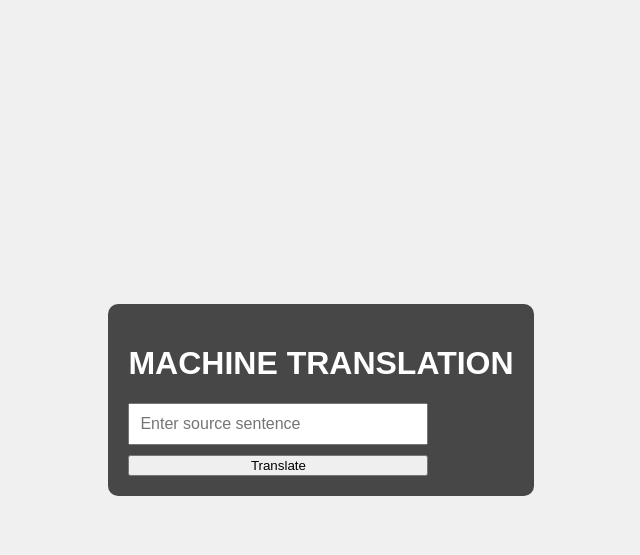
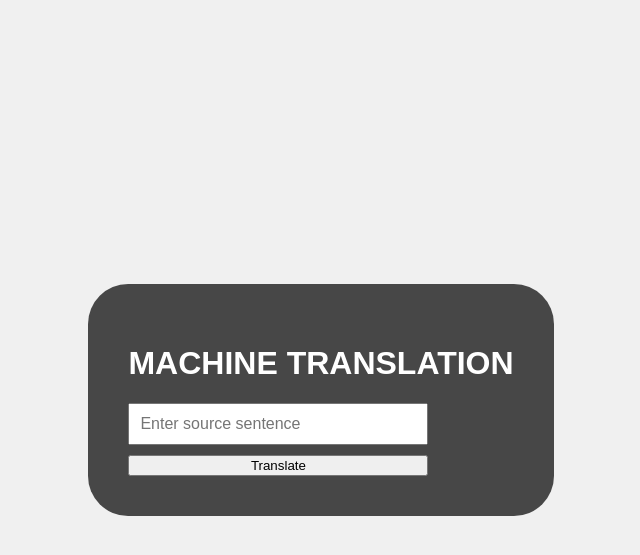
Before and after one commit to ngnquanq/Machine-Translation, a Flask app: page / in a window 1280 px wide. Shown: the top 555 px of the page, without its empty margins (319-959 px from the left). Run offline with Flask 3, Linux system fonts and the light colour scheme.

Commit message:
Adjust demo

```diff
--- a/templates/index.html
+++ b/templates/index.html
@@ -16,8 +16,10 @@
         .container {
             background-color: rgba(0, 0, 0, 0.7);
             color: white;
-            padding: 20px;
-            border-radius: 10px;
+            padding: 40px;
+            border-radius: 40px;
+            flex-direction: column;
+            align-items: center;
         }
         h1 {
             text-align: center;
```
